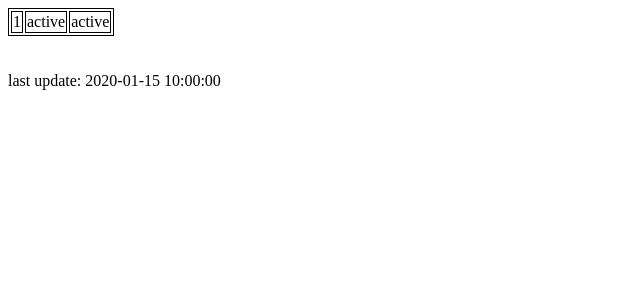
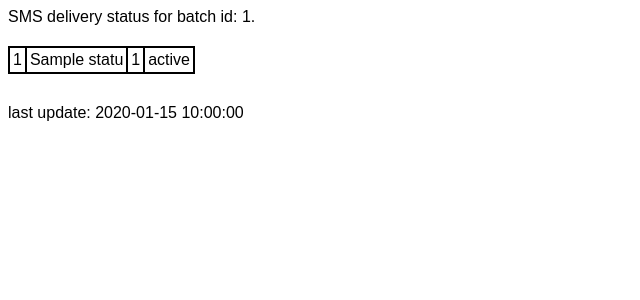
Before and after one commit to sp013719/sms-query-service, a Flask app: template dcsjira/templates/result.html in a window 1280 px wide. Shown: the top 300 px of the page, without its empty margins (0-640 px from the left). Run offline with Flask 2, Linux system fonts and the light colour scheme; the template is opened without the code that fills it: most values are stand-ins (such as "Sample title", 1, 10 or a date in 2020).

Commit message:
get the group info from dcsportal and display name in the result table

```diff
--- a/dcsjira/app.py
+++ b/dcsjira/app.py
@@ -2,9 +2,9 @@ import urllib
 import subprocess
 import os
 from datetime import datetime
-from flask import Flask
-from flask import send_file
-from flask import render_template
+from dcsjira.service.dcsportal import Dcsportal
+from flask import Flask, send_file, render_template, current_app
+
 
 app = Flask(__name__)
 
@@ -36,11 +36,11 @@ def create_app(config='config.DevelopmentConfig'):
     return app
 
 
-@app.route('/get_image/<batch_id>')
-def get_image(batch_id):
+@app.route('/get_image/<batch_id>/<group_id>')
+def get_image(batch_id, group_id):
     file_name = 'results/%s.png' % batch_id
     file_path = os.path.join(project_root_dir, file_name)
-    url = 'http://localhost:5000/get_status/%s' % batch_id
+    url = 'http://localhost:5000/get_status/%s/%s' % (batch_id, group_id)
 
     try:
         cmd = ['java', '-jar', os.path.join(project_root_dir, 'libs/webvector-3.4.jar'), url, file_name, 'png']
@@ -52,13 +52,15 @@ def get_image(batch_id):
         return render_template('error.html')
 
 
-@app.route('/get_status/<batch_id>')
-def get_status(batch_id):
+@app.route('/get_status/<batch_id>/<group_id>')
+def get_status(batch_id, group_id):
     time_stamp = datetime.now().strftime('%Y-%m-%d %H:%M:%S')
     api_url = app.config['API_URL']
 
     params = urllib.urlencode({'username': account, 'password': password, 'batch_id': batch_id})
     res = urllib.urlopen(api_url, params)
+
+    current_app.logger.debug('http response code: %d' % res.code)
 
     if res.code != 200:
         return render_template('error.html')
@@ -66,15 +68,23 @@ def get_status(batch_id):
     content = res.readlines()
     api_result = content[0].split('|')
 
+    current_app.logger.debug('api result: %s' % content[0])
+
     if int(api_result[0]) != 0:
         return render_template('error.html', error_msg=api_result[1])
 
-    statuses = dict()
+    client = Dcsportal('http://dcs-portal.trendmicro.com/TMPrivilege/dcsinterface')
+    group_detail = client.get_group_detail(group_id)
+    statuses = []
 
     for line in content[2:]:
         tmp = line.split('|')
         number = '+%s' % tmp[0]
-        sms_status = tmp[1].strip()
-        statuses[number] = message_code[sms_status]
+        display_name = group_detail.get(number, 'Unknown')
+        sms_status = message_code.get(tmp[1].strip(), 'Unknown')
+
+        statuses.append({'name': display_name, 'number': number, 'status': sms_status})
+
+    print statuses
 
     return render_template('result.html', statuses=statuses, time_stamp=time_stamp, batch_id=batch_id)
--- a/dcsjira/templates/result.html
+++ b/dcsjira/templates/result.html
@@ -2,24 +2,39 @@
 <html>
     <head>
         <style>
+            body {
+                font-family: Arial, Helvetica, sans-serif;
+            }
             table, th, td {
                 border: 1px solid black;
+            }
+            td {
+                padding: 3px;
+            }
+            div.header {
+                padding-bottom: 20px;
+            }
+            div.footer {
+                padding-top: 30px;
             }
         </style>
     </head>
     <body>
+        <div class="header">
+            SMS delivery status for batch id: {{ batch_id }}.
+        </div>
     {% if statuses %}
-        <table>
+        <table cellspacing="0">
         {% for status in statuses %}
             <tr>
                 <td>{{ loop.index }}</td>
-                <td>{{ status }}</td>
-                <td>{{ statuses[status] }}</td>
+                <td>{{ status['name'] }}</td>
+                <td>{{ status['number'] }}</td>
+                <td>{{ status['status'] }}</td>
             </tr>
         {% endfor %}
         </table>
-        <br/><br/>
-        <div>
+        <div class="footer">
             last update: {{ time_stamp }}
         </div>
     {% else %}
```
Also changed, not shown: dcsjira/service/dcsportal.py (added, +30 -0 lines), dcsjira/service/__init__.py (added).
